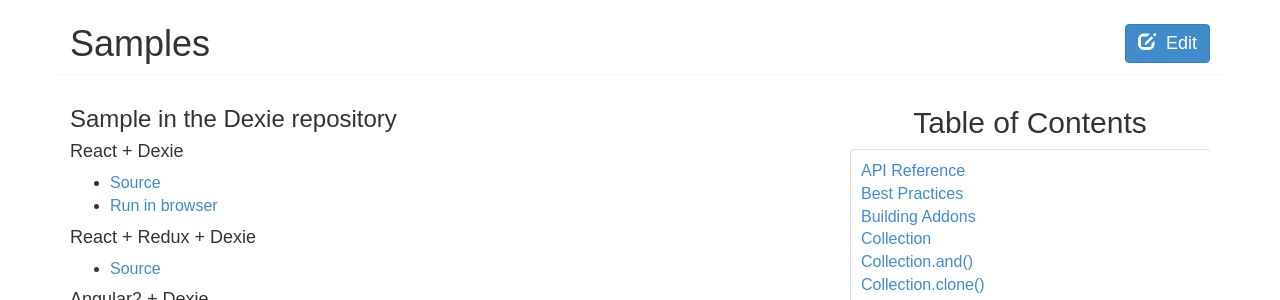
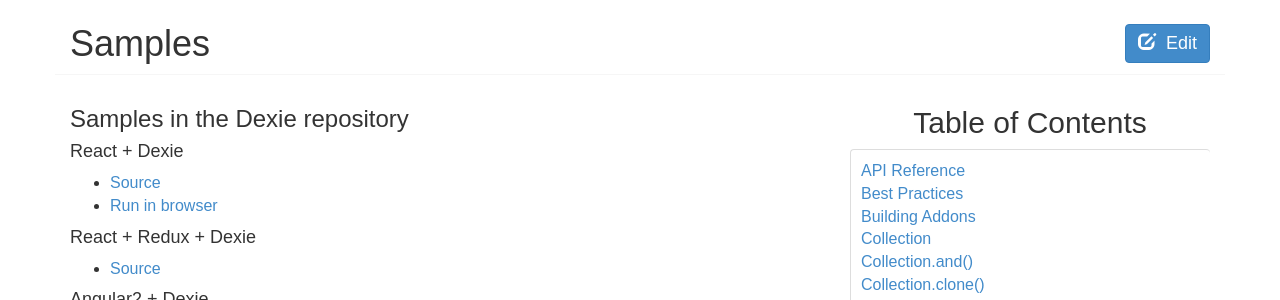
Before and after one commit to dexie/dexie-website, a Jekyll site: the page built from docs/Samples.md, in a window 1280 px wide. Shown: the part 201-501 px from the top of the page. Built offline with Jekyll 4.4.1, drawn with Linux system fonts in a browser that asks for light colours.

Commit message:
Fix typo

```diff
--- a/docs/Samples.md
+++ b/docs/Samples.md
@@ -3,7 +3,7 @@
 title: 'Samples'
 ---
 
-### Sample in the Dexie repository
+### Samples in the Dexie repository
 
 #### React + Dexie
 
```
